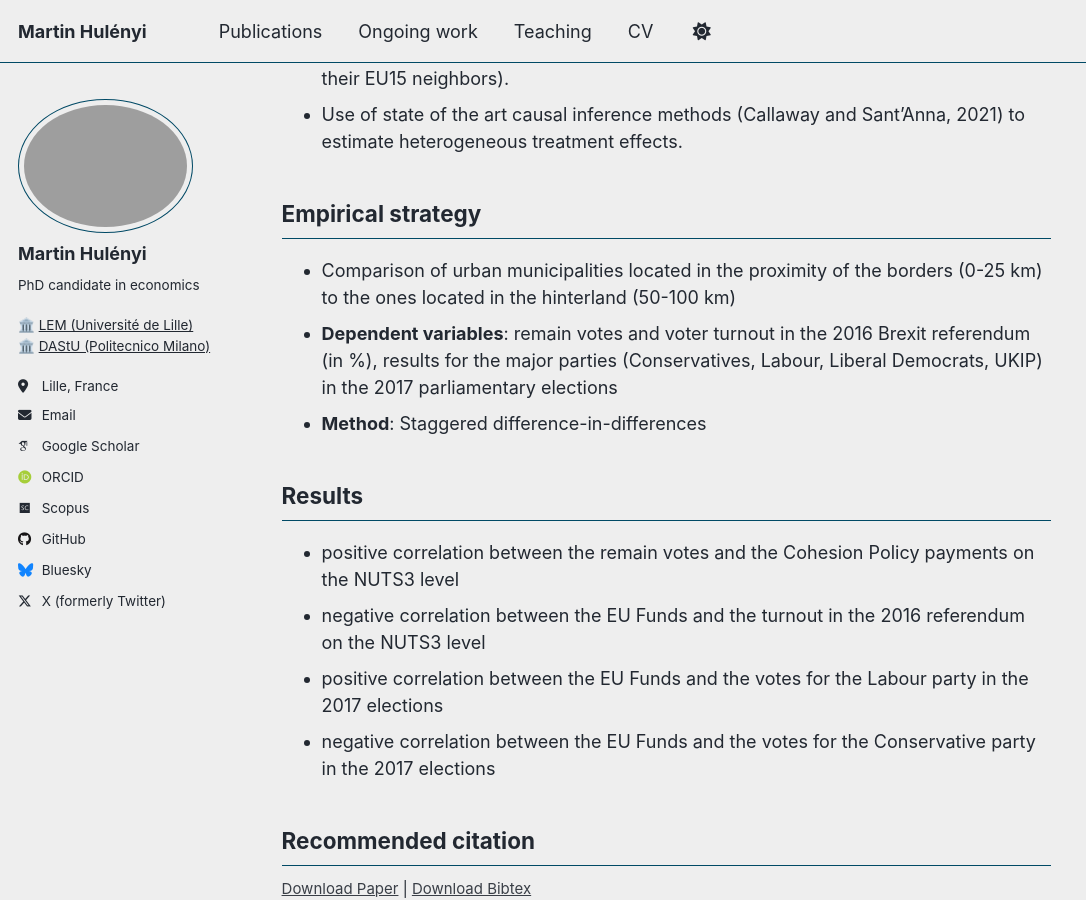
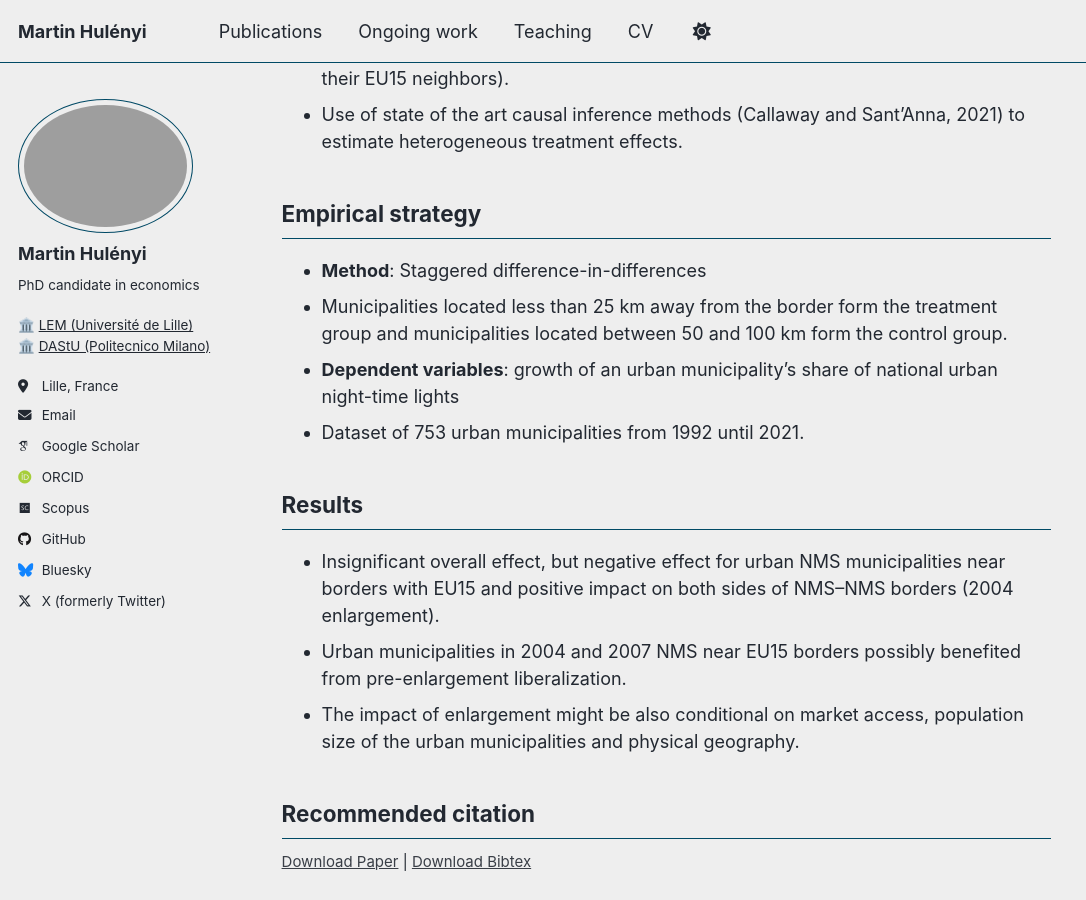
Before and after one commit to martinhulenyi/martinhulenyi.github.io, a Jekyll site: the page built from _ongoing_work/01_borders_enlargement_jmp.md, in a window 1280 px wide and 900 px high, scrolled down 1667 px. Shown: the whole window, without its empty margins (0-1086 px from the left). Built offline with Jekyll 4.4.1, drawn with Linux system fonts in a browser that asks for light colours; some web fonts are replaced; a script that is not in the unit is left out.

Commit message:
Update 01_borders_enlargement_jmp.md

```diff
--- a/_ongoing_work/01_borders_enlargement_jmp.md
+++ b/_ongoing_work/01_borders_enlargement_jmp.md
@@ -29,16 +29,15 @@ In this paper, I use the Eastern EU enlargements as a quasi-experiment to assess
 - Use of state of the art causal inference methods (Callaway and Sant’Anna, 2021) to estimate heterogeneous treatment effects.
 
 ## Empirical strategy
-- Comparison of urban municipalities located in the proximity of the borders (0-25 km) to the ones located in the hinterland (50-100 km)
-- **Dependent variables**: remain votes and voter turnout in the 2016 Brexit referendum (in %), results for the major parties (Conservatives, Labour, Liberal Democrats, UKIP) in the 2017 parliamentary elections
 - **Method**: Staggered difference-in-differences
+- Municipalities located less than 25 km away from the border form the treatment group and municipalities located between 50 and 100 km form the control group.
+- **Dependent variables**: growth of an urban municipality’s share of national urban night-time lights
+- Dataset of 753 urban municipalities from 1992 until 2021.
 
 ## Results
-- positive correlation between the remain votes and the Cohesion Policy payments on the NUTS3 level
-- negative correlation between the EU Funds and the turnout in the 2016 referendum on the NUTS3 level
-- positive correlation between the EU Funds and the votes for the Labour party in the 2017 elections
-- negative correlation between the EU Funds and the votes for the Conservative party in the 2017 elections
-
+- Insignificant overall effect, but negative effect for urban NMS municipalities near borders with EU15 and positive impact on both sides of NMS–NMS borders (2004 enlargement).
+- Urban municipalities in 2004 and 2007 NMS near EU15 borders possibly benefited from pre-enlargement liberalization.
+- The impact of enlargement might be also conditional on market access, population size of the urban municipalities and physical geography.
 
 
 
```
